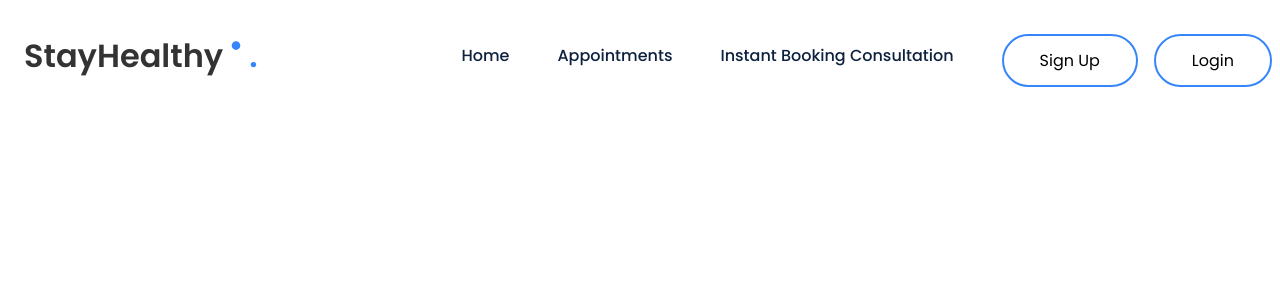
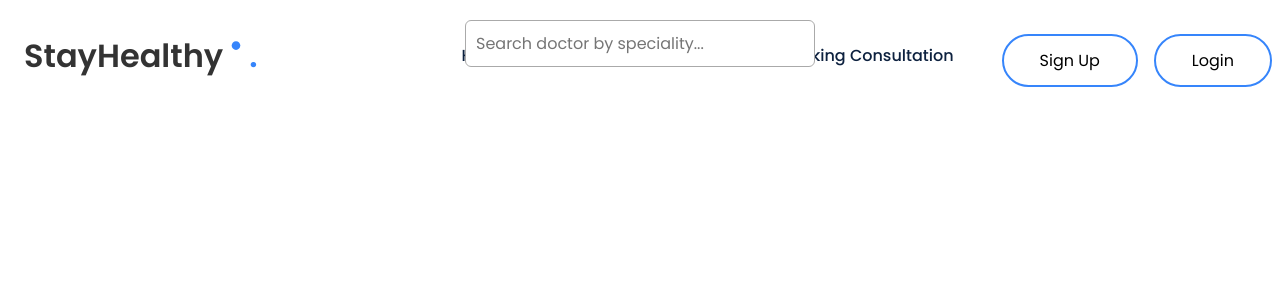
Before and after one commit to JuniorLake/test_med_app, a React (Create React App) app: page /find-doctor-search in a window 1280 px wide. Shown: the top 300 px of the page. Built offline with nearby package versions, Linux system fonts and the light colour scheme.

Commit message:
Initial commit

```diff
--- a/src/App.js
+++ b/src/App.js
@@ -10,7 +10,7 @@ import Landing_Page from './Components/Landing_Page/LandingPage.js';
 import Login from './Components/Login/Login.js';
 import Sign_Up from './Components/Sign_Up/Sign_Up.js';
 import InstantConsultation from "./Components/InstantConsultationBooking/InstantConsultation.js";
-
+import FindDoctorSearch from "./Components/FindDoctorSearch/FindDoctorSearch.js";
 
 // Function component for the main App
 function App() {
@@ -31,6 +31,7 @@ function App() {
             <Route path="/Login" element={<Login/>}/>
             <Route path="/Sign_Up" element={<Sign_Up/>}/>
             <Route path="/instant-consultation" element={<InstantConsultation />} />
+            <Route path="/find-doctor-search" element={<FindDoctorSearch onSearch={(v)=>console.log(v)} />} />
           </Routes>
         </BrowserRouter>
     </div>
--- /dev/null
+++ b/src/Components/FindDoctorSearch/FindDoctorSearch.css
@@ -0,0 +1,34 @@
+.findDoctorSearch {
+  width: 350px;
+  margin: 20px auto;
+  position: relative;
+}
+
+.search-input {
+  width: 100%;
+  padding: 10px;
+  border-radius: 6px;
+  border: 1px solid #aaa;
+  font-size: 16px;
+}
+
+.dropdown {
+  position: absolute;
+  width: 100%;
+  background: white;
+  border: 1px solid #ddd;
+  max-height: 160px;
+  overflow-y: auto;
+  border-radius: 6px;
+  margin-top: 5px;
+  z-index: 10;
+}
+
+.dropdown li {
+  padding: 10px;
+  cursor: pointer;
+}
+
+.dropdown li:hover {
+  background: #e8f2ff;
+}
--- /dev/null
+++ b/src/Components/FindDoctorSearch/FindDoctorSearch.js
@@ -0,0 +1,55 @@
+import React, { useState, useRef } from "react";
+import "./FindDoctorSearch.css";
+
+const specialities = [
+  "Dentist",
+  "Cardiologist",
+  "Dermatologist",
+  "Pediatrician",
+  "Neurologist",
+];
+
+export default function FindDoctorSearch({ onSearch }) {
+  const [searchText, setSearchText] = useState("");
+  const [showDropdown, setShowDropdown] = useState(false);
+  const searchRef = useRef(null);
+
+  const handleFocus = () => setShowDropdown(true);
+  const handleBlur = (e) => {
+    // Delay blur so click works
+    setTimeout(() => setShowDropdown(false), 150);
+  };
+
+  const handleSelect = (speciality) => {
+    setSearchText(speciality);
+    onSearch(speciality);
+    setShowDropdown(false);
+  };
+
+  return (
+    <div className="findDoctorSearch" ref={searchRef}>
+      <input
+        type="text"
+        placeholder="Search doctor by speciality..."
+        value={searchText}
+        onChange={(e) => {
+          setSearchText(e.target.value);
+          onSearch(e.target.value);
+        }}
+        onFocus={handleFocus}
+        onBlur={handleBlur}
+        className="search-input"
+      />
+
+      {showDropdown && (
+        <ul className="dropdown">
+          {specialities.map((s) => (
+            <li key={s} onClick={() => handleSelect(s)}>
+              {s}
+            </li>
+          ))}
+        </ul>
+      )}
+    </div>
+  );
+}
```
